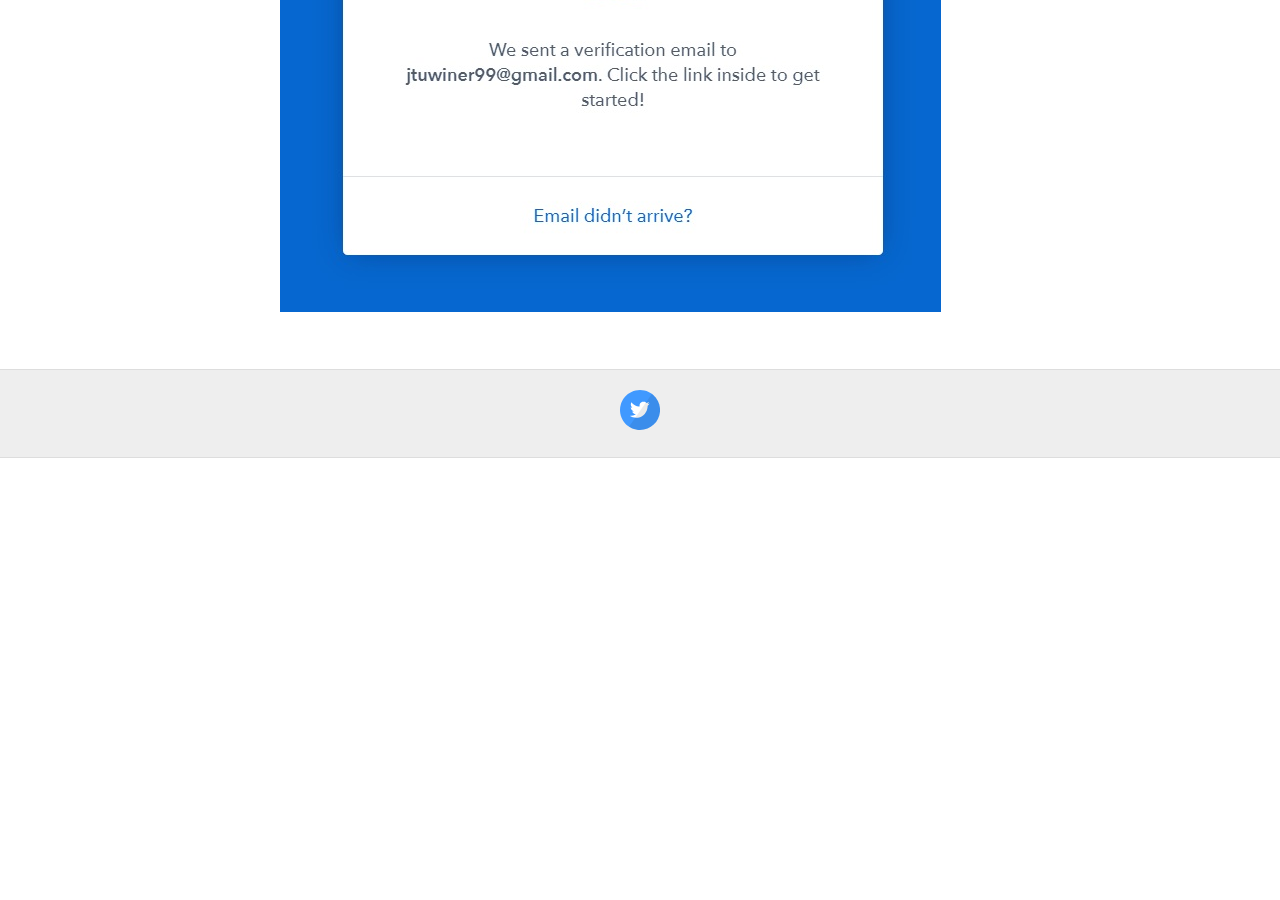
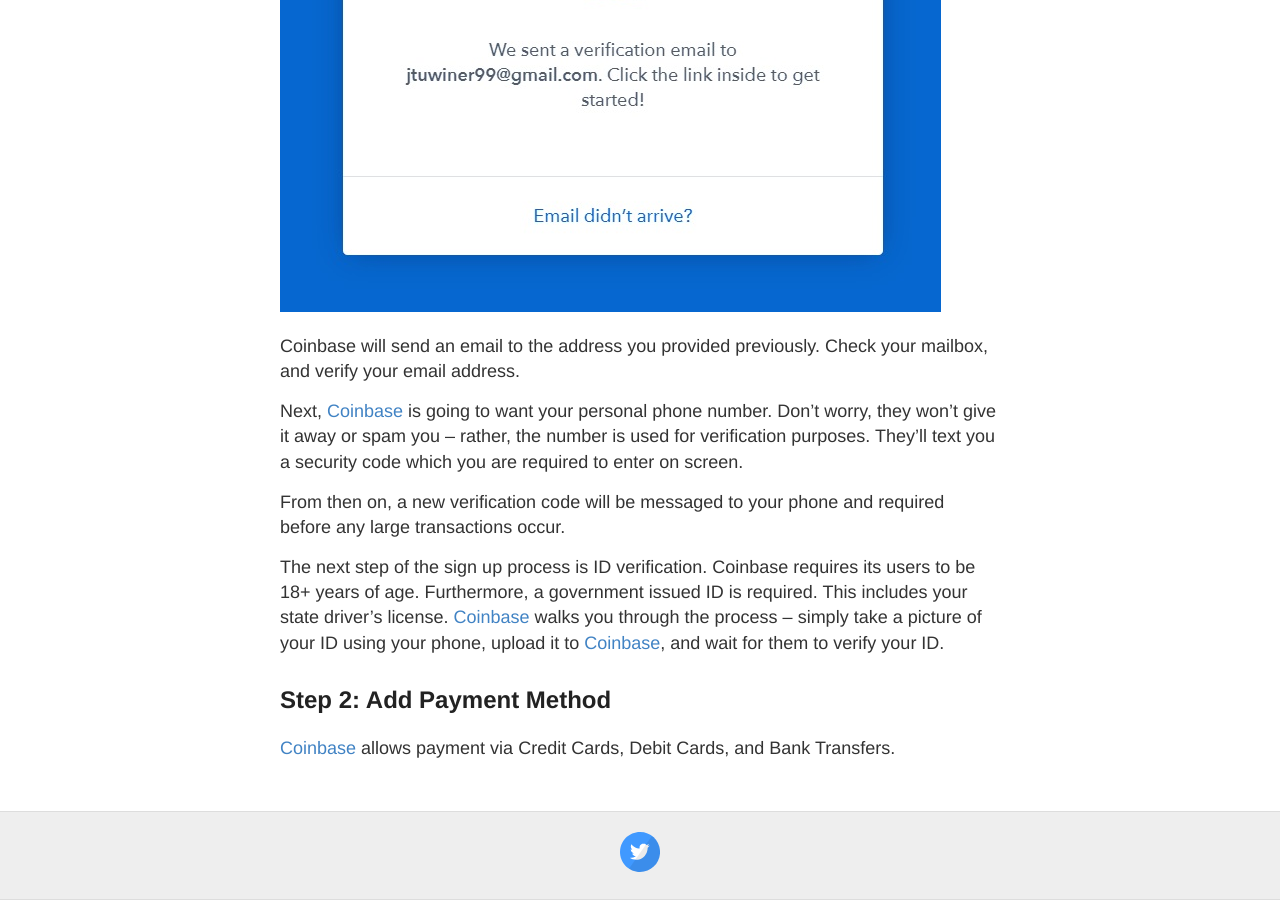
Before and after one commit to homebodygym/homebodygym, a Jekyll site: the page built from pages/bitcoin/how-to-buy.md, in a window 1280 px wide and 900 px high, scrolled down 2653 px. Built offline with Jekyll 4.4.1, drawn with Linux system fonts in a browser that asks for light colours; before the commit the page ends 3111 px from its top, so only the background shows below that.

Commit message:
second pusg

```diff
--- a/pages/bitcoin/how-to-buy.md
+++ b/pages/bitcoin/how-to-buy.md
@@ -44,3 +44,15 @@
 Fill out the required fields, and create your account. You should receive an email confirmation message:
 
 ![Email](/img/bitcoin/buy/verif.jpg)
+
+Coinbase will send an email to the address you provided previously. Check your mailbox, and verify your email address.
+
+Next, [Coinbase](https://www.coinbase.com/join/5967ac4be42b2d0260de144b){:target="_blank"} is going to want your personal phone number. Don't worry, they won't give it away or spam you  – rather, the number is used for verification purposes. They'll text you a security code which you are required to enter on screen.
+
+From then on, a new verification code will be messaged to your phone and required before any large transactions occur.
+
+The next step of the sign up process is ID verification. Coinbase requires its users to be 18+ years of age. Furthermore, a government issued ID is required. This includes your state driver's license. [Coinbase](https://www.coinbase.com/join/5967ac4be42b2d0260de144b){:target="_blank"} walks you through the process – simply take a picture of your ID using your phone, upload it to [Coinbase](https://www.coinbase.com/join/5967ac4be42b2d0260de144b){:target="_blank"}, and wait for them to verify your ID.
+
+## Step 2: Add Payment Method
+
+[Coinbase](https://www.coinbase.com/join/5967ac4be42b2d0260de144b){:target="_blank"} allows payment via Credit Cards, Debit Cards, and Bank Transfers.
```
